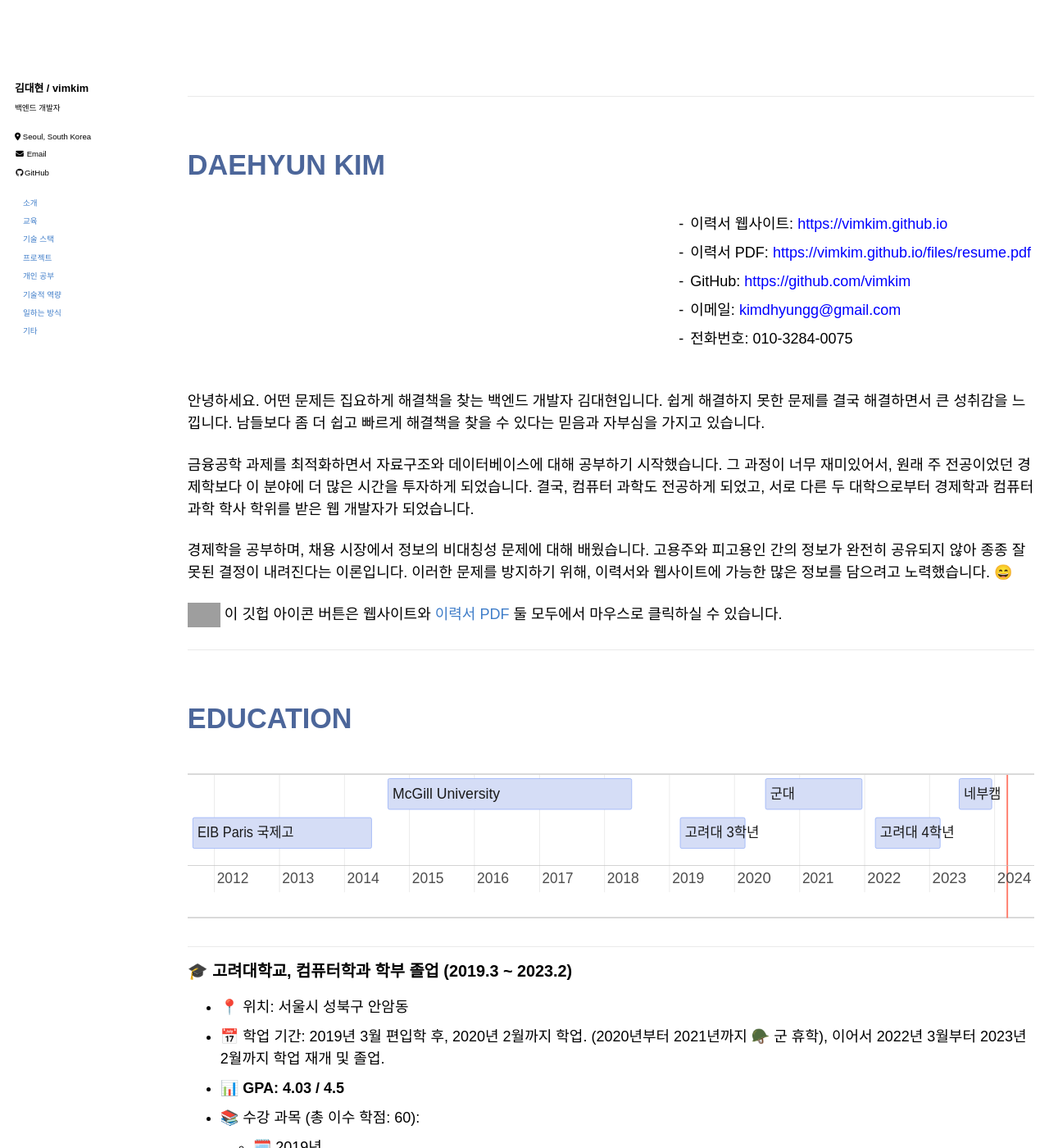
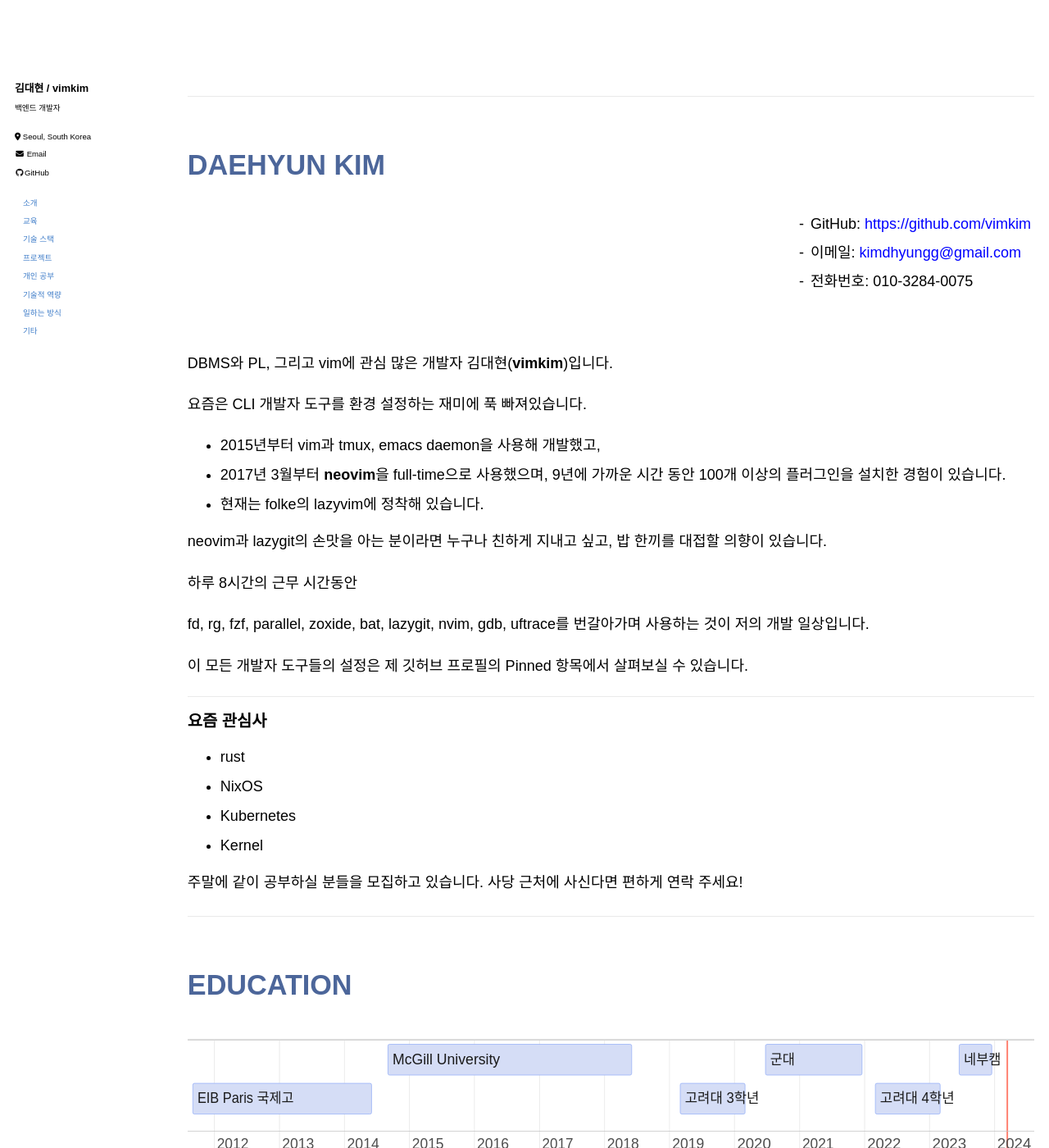
Before and after one commit to vimkim/vimkim.github.io, a Jekyll site: the page built from _pages/about.md, in a window 1280 px wide and 1400 px high. Shown: the whole window at 82% size. Built offline with Jekyll 4.4.1, drawn with Linux system fonts in a browser that asks for light colours; some web fonts are replaced; grey boxes are pictures that could not be loaded.

Commit message:
fix(about): change self introduction to include pastime

```diff
--- a/_pages/about.md
+++ b/_pages/about.md
@@ -1,6 +1,6 @@
 ---
 permalink: /
-title: "**김대현 (vimkim)**, *백엔드 개발자*"
+title: "**김대현 (vimkim)**, *개발자*"
 author_profile: true
 redirect_from:
   - /about/
@@ -18,14 +18,14 @@ redirect_from:
 - 전화번호: 010-3284-0075 -->
 <div class="right-aligned-info">
     <table class="info-table">
-        <tr>
-            <td>-</td>
-            <td>이력서 웹사이트: <a href="https://vimkim.github.io">https://vimkim.github.io</a></td>
-        </tr>
-        <tr>
-            <td>-</td>
-            <td>이력서 PDF: <a href="https://vimkim.github.io/files/resume.pdf">https://vimkim.github.io/files/resume.pdf</a></td>
-        </tr>
+        <!-- <tr> -->
+        <!--     <td>-</td> -->
+        <!--     <td>이력서 웹사이트: <a href="https://vimkim.github.io">https://vimkim.github.io</a></td> -->
+        <!-- </tr> -->
+        <!-- <tr> -->
+        <!--     <td>-</td> -->
+        <!--     <td>이력서 PDF: <a href="https://vimkim.github.io/files/resume.pdf">https://vimkim.github.io/files/resume.pdf</a></td> -->
+        <!-- </tr> -->
         <tr>
             <td>-</td>
             <td>GitHub: <a href="https://github.com/vimkim">https://github.com/vimkim</a></td>
@@ -41,14 +41,31 @@ redirect_from:
     </table>
 </div>
 <br />
-안녕하세요. 어떤 문제든 집요하게 해결책을 찾는 백엔드 개발자 김대현입니다. 쉽게 해결하지 못한 문제를 결국 해결하면서 큰 성취감을 느낍니다. 남들보다 좀 더 쉽고 빠르게 해결책을 찾을 수 있다는 믿음과 자부심을 가지고 있습니다.
 
-금융공학 과제를 최적화하면서 자료구조와 데이터베이스에 대해 공부하기 시작했습니다. 그 과정이 너무 재미있어서, 원래 주 전공이었던 경제학보다 이 분야에 더 많은 시간을 투자하게 되었습니다. 결국, 컴퓨터 과학도 전공하게 되었고, 서로 다른 두 대학으로부터 경제학과 컴퓨터 과학 학사 학위를 받은 웹 개발자가 되었습니다.
+DBMS와 PL, 그리고 vim에 관심 많은 개발자 김대현(**vimkim**)입니다.
 
-경제학을 공부하며, 채용 시장에서 정보의 비대칭성 문제에 대해 배웠습니다. 고용주와 피고용인 간의 정보가 완전히 공유되지 않아 종종 잘못된 결정이 내려진다는 이론입니다. 이러한 문제를 방지하기 위해, 이력서와 웹사이트에 가능한 많은 정보를 담으려고 노력했습니다. 😄
+요즘은 CLI 개발자 도구를 환경 설정하는 재미에 푹 빠져있습니다.
 
-[<img src="https://github.githubassets.com/images/modules/logos_page/GitHub-Mark.png" width="40" class="button_image"/>](https://github.com/vimkim)
-이 깃헙 아이콘 버튼은 웹사이트와 [이력서 PDF](https://vimkim.github.io/files/resume.pdf) 둘 모두에서 마우스로 클릭하실 수 있습니다.
+- 2015년부터 vim과 tmux, emacs daemon을 사용해 개발했고,
+- 2017년 3월부터 **neovim**을 full-time으로 사용했으며, 9년에 가까운 시간 동안 100개 이상의 플러그인을 설치한 경험이 있습니다.
+- 현재는 folke의 lazyvim에 정착해 있습니다.
+
+neovim과 lazygit의 손맛을 아는 분이라면 누구나 친하게 지내고 싶고, 밥 한끼를 대접할 의향이 있습니다.
+
+하루 8시간의 근무 시간동안
+
+fd, rg, fzf, parallel, zoxide, bat, lazygit, nvim, gdb, uftrace를 번갈아가며 사용하는 것이 저의 개발 일상입니다.
+
+이 모든 개발자 도구들의 설정은 제 깃허브 프로필의 Pinned 항목에서 살펴보실 수 있습니다.
+
+### 요즘 관심사
+
+- rust
+- NixOS
+- Kubernetes
+- Kernel
+
+주말에 같이 공부하실 분들을 모집하고 있습니다. 사당 근처에 사신다면 편하게 연락 주세요!
 
 ## EDUCATION
 
```
